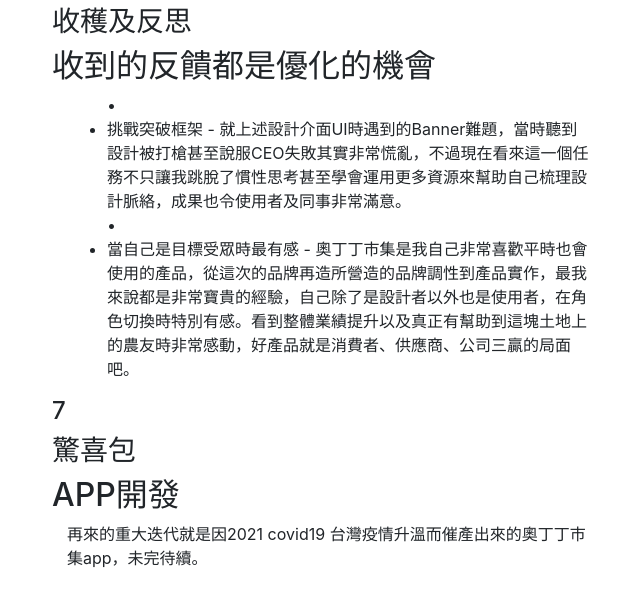
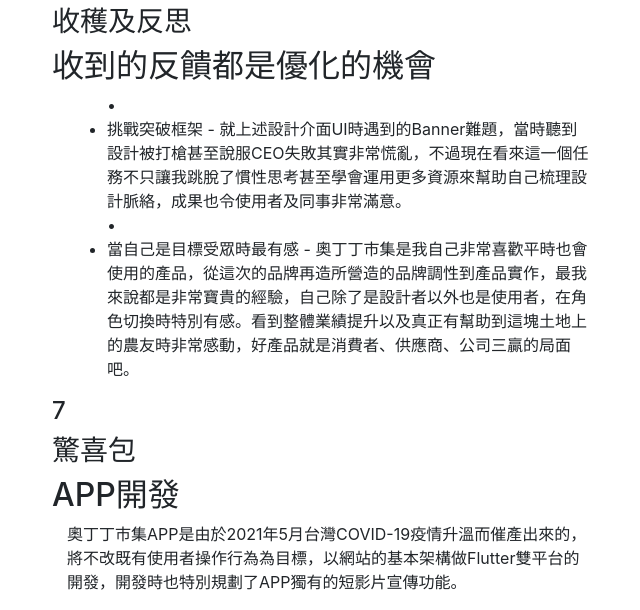
Before and after one commit to Ednana22/bootstrap-price-table-2020-03-30-8k9cwz, a website: page index.html in a window 1280 px wide. Shown: the part 8206-8816 px from the top of the page, without its empty margins (33-673 px from the left). Before the commit the page ends 8792 px from the top, so only its background shows below. Drawn offline with nearby package versions, Linux system fonts and the light colour scheme.

Commit message:
1 file modified

```diff
--- a/index.html
+++ b/index.html
@@ -600,8 +600,7 @@
         </div>
       </div>
       <p class="text-md col-md-6 content-pr-48 mb-48">
-        再來的重大迭代就是因2021 covid19
-        台灣疫情升溫而催產出來的奧丁丁市集app，未完待續。
+        奧丁丁市集APP是由於2021年5月台灣COVID-19疫情升溫而催產出來的，將不改既有使用者操作行為為目標，以網站的基本架構做Flutter雙平台的開發，開發時也特別規劃了APP獨有的短影片宣傳功能。
       </p>
     </div>
   </section>
```
